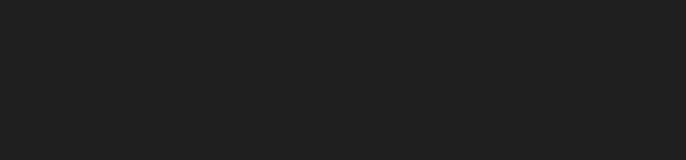
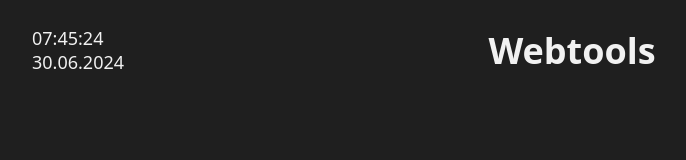
Before and after one commit to bzeizinger/Webtools, a plain HTML site: page index.html in a window 1280 px wide. Shown: the whole page, without its empty margins (68-754 px from the left). Drawn offline with Linux system fonts and the light colour scheme.

Commit message:
Created the Header

```diff
--- a/index.html
+++ b/index.html
@@ -7,7 +7,16 @@
     <link rel="stylesheet" href="style.css" />
   </head>
   <body>
-    <div class="header"></div>
+    <div class="header">
+      <div class="info">
+        <div class="time" id="time"></div>
+        <div class="date" id="date"></div>
+      </div>
+      <div class="title">
+        <h1>Webtools</h1>
+      </div>
+      <div class="placeholder"></div>
+    </div>
 
     <div class="body"></div>
 
--- a/style.sass
+++ b/style.sass
@@ -17,3 +17,27 @@
     &:hover
         color: $accent
         text-decoration: underline
+
+.header
+    height: 100px
+    padding-left: 100px
+    padding-right: 100px
+    margin: 0
+    display: flex
+    align-items: center
+    justify-content: space-between
+
+.info
+    width: 33%
+    display: flex
+    flex-direction: column
+    justify-content: start
+
+.title
+    width: 33%
+    display: flex
+    align-items: center
+    justify-content: center
+
+.placeholder
+    width: 33%
--- a/webtools.js
+++ b/webtools.js
@@ -0,0 +1,16 @@
+function displayDateTime() {
+  const dateElement = document.getElementById("date");
+  const timeElement = document.getElementById("time");
+  const now = new Date();
+  const year = now.getFullYear();
+  const month = String(now.getMonth() + 1).padStart(2, "0");
+  const date = String(now.getDate()).padStart(2, "0");
+  const hours = String(now.getHours()).padStart(2, "0");
+  const minutes = String(now.getMinutes()).padStart(2, "0");
+  const seconds = String(now.getSeconds()).padStart(2, "0");
+  dateElement.textContent = `${date}.${month}.${year}`;
+  timeElement.textContent = `${hours}:${minutes}:${seconds}`;
+}
+
+setInterval(displayDateTime, 1000);
+displayDateTime();
```
Also changed, not shown: style.css, 2 other files.
